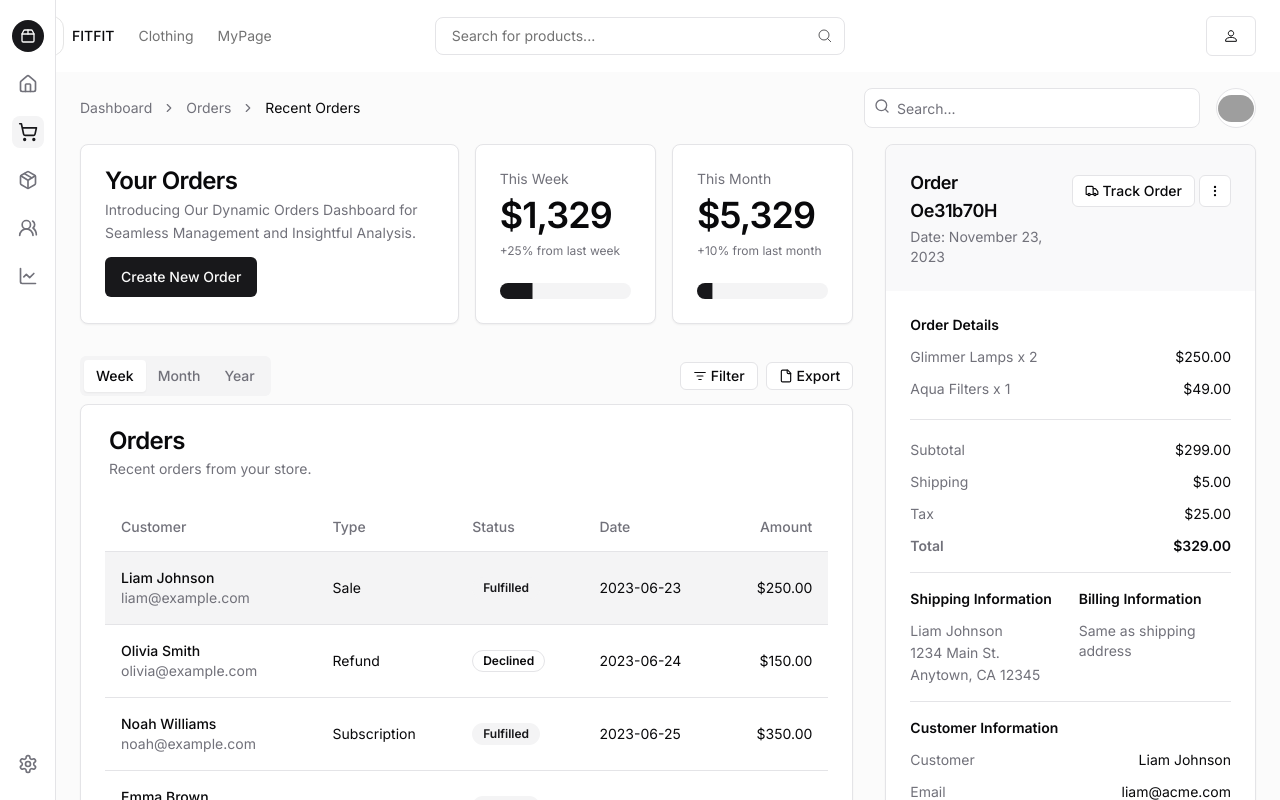
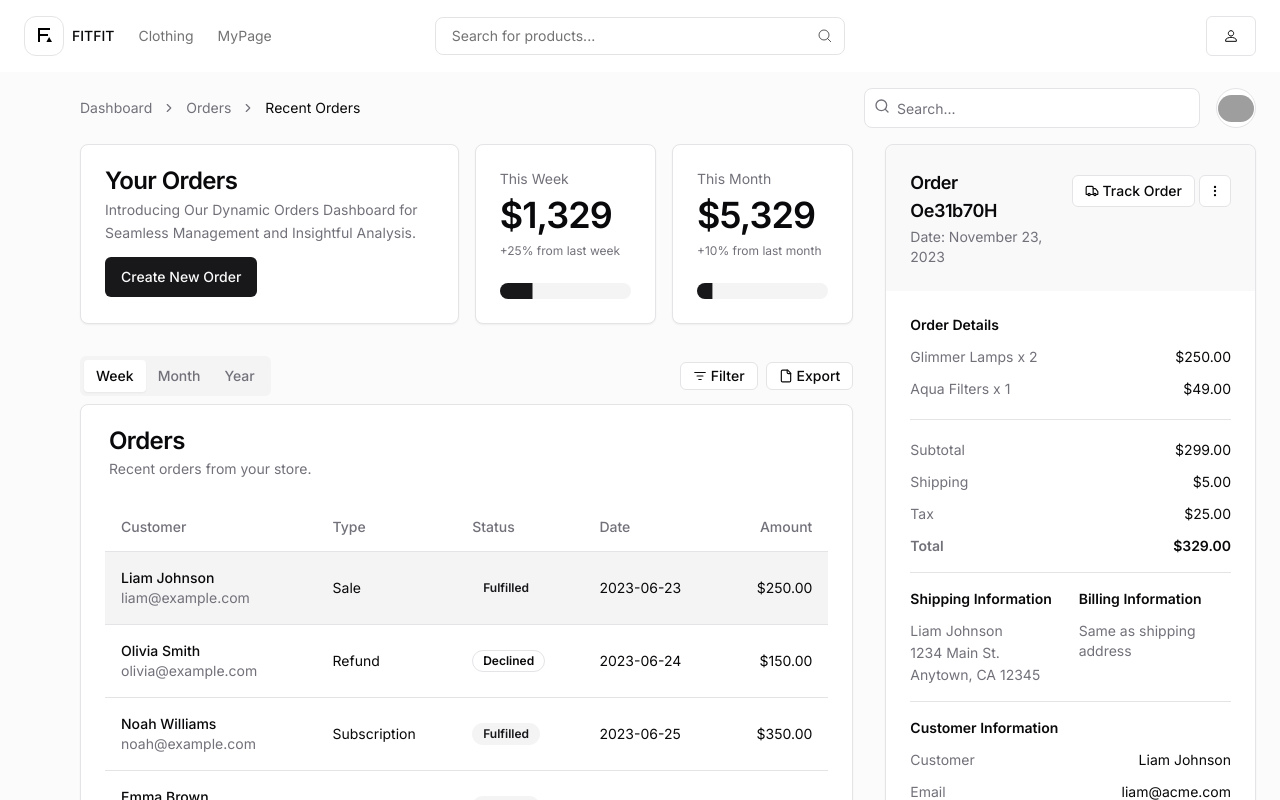
Before and after one commit to Capstone-Design-FitFit/Frontend_Nextjs, a Next.js app: page /dashboard in a window 1280 px wide. Shown: the top 800 px of the page. Built offline with nearby package versions, Linux system fonts and the light colour scheme; grey boxes are pictures that could not be loaded.

Commit message:
refactor : delete useless code

```diff
--- a/src/app/dashboard/page.js
+++ b/src/app/dashboard/page.js
@@ -82,159 +82,8 @@ export const description =
 export default function Dashboard() {
     return (
         <div className="flex min-h-screen w-full flex-col bg-muted/40">
-            <aside className="fixed inset-y-0 left-0 z-10 hidden w-14 flex-col border-r bg-background sm:flex">
-                <nav className="flex flex-col items-center gap-4 px-2 sm:py-5">
-                    <Link
-                        href="#"
-                        className="group flex h-9 w-9 shrink-0 items-center justify-center gap-2 rounded-full bg-primary text-lg font-semibold text-primary-foreground md:h-8 md:w-8 md:text-base"
-                    >
-                        <Package2 className="h-4 w-4 transition-all group-hover:scale-110" />
-                        <span className="sr-only">Acme Inc</span>
-                    </Link>
-                    <TooltipProvider>
-                        <Tooltip>
-                            <TooltipTrigger asChild>
-                                <Link
-                                    href="#"
-                                    className="flex h-9 w-9 items-center justify-center rounded-lg text-muted-foreground transition-colors hover:text-foreground md:h-8 md:w-8"
-                                >
-                                    <Home className="h-5 w-5" />
-                                    <span className="sr-only">Dashboard</span>
-                                </Link>
-                            </TooltipTrigger>
-                            <TooltipContent side="right">Dashboard</TooltipContent>
-                        </Tooltip>
-                    </TooltipProvider>
-                    <TooltipProvider>
-                        <Tooltip>
-                            <TooltipTrigger asChild>
-                                <Link
-                                    href="#"
-                                    className="flex h-9 w-9 items-center justify-center rounded-lg bg-accent text-accent-foreground transition-colors hover:text-foreground md:h-8 md:w-8"
-                                >
-                                    <ShoppingCart className="h-5 w-5" />
-                                    <span className="sr-only">Orders</span>
-                                </Link>
-                            </TooltipTrigger>
-                            <TooltipContent side="right">Orders</TooltipContent>
-                        </Tooltip>
-                    </TooltipProvider>
-                    <TooltipProvider>
-                        <Tooltip>
-                            <TooltipTrigger asChild>
-                                <Link
-                                    href="#"
-                                    className="flex h-9 w-9 items-center justify-center rounded-lg text-muted-foreground transition-colors hover:text-foreground md:h-8 md:w-8"
-                                >
-                                    <Package className="h-5 w-5" />
-                                    <span className="sr-only">Products</span>
-                                </Link>
-                            </TooltipTrigger>
-                            <TooltipContent side="right">Products</TooltipContent>
-                        </Tooltip>
-                    </TooltipProvider>
-                    <TooltipProvider>
-                        <Tooltip>
-                            <TooltipTrigger asChild>
-                                <Link
-                                    href="#"
-                                    className="flex h-9 w-9 items-center justify-center rounded-lg text-muted-foreground transition-colors hover:text-foreground md:h-8 md:w-8"
-                                >
-                                    <Users2 className="h-5 w-5" />
-                                    <span className="sr-only">Customers</span>
-                                </Link>
-                            </TooltipTrigger>
-                            <TooltipContent side="right">Customers</TooltipContent>
-                        </Tooltip>
-                    </TooltipProvider>
-                    <TooltipProvider>
-                        <Tooltip>
-                            <TooltipTrigger asChild>
-                                <Link
-                                    href="#"
-                                    className="flex h-9 w-9 items-center justify-center rounded-lg text-muted-foreground transition-colors hover:text-foreground md:h-8 md:w-8"
-                                >
-                                    <LineChart className="h-5 w-5" />
-                                    <span className="sr-only">Analytics</span>
-                                </Link>
-                            </TooltipTrigger>
-                            <TooltipContent side="right">Analytics</TooltipContent>
-                        </Tooltip>
-                    </TooltipProvider>
-                </nav>
-                <nav className="mt-auto flex flex-col items-center gap-4 px-2 sm:py-5">
-                    <TooltipProvider>
-                        <Tooltip>
-                            <TooltipTrigger asChild>
-                                <Link
-                                    href="#"
-                                    className="flex h-9 w-9 items-center justify-center rounded-lg text-muted-foreground transition-colors hover:text-foreground md:h-8 md:w-8"
-                                >
-                                    <Settings className="h-5 w-5" />
-                                    <span className="sr-only">Settings</span>
-                                </Link>
-                            </TooltipTrigger>
-                            <TooltipContent side="right">Settings</TooltipContent>
-                        </Tooltip>
-                    </TooltipProvider>
-                </nav>
-            </aside>
             <div className="flex flex-col sm:gap-4 sm:py-4 sm:pl-14">
                 <header className="sticky top-0 z-30 flex h-14 items-center gap-4 border-b bg-background px-4 sm:static sm:h-auto sm:border-0 sm:bg-transparent sm:px-6">
-                    <Sheet>
-                        <SheetTrigger asChild>
-                            <Button size="icon" variant="outline" className="sm:hidden">
-                                <PanelLeft className="h-5 w-5" />
-                                <span className="sr-only">Toggle Menu</span>
-                            </Button>
-                        </SheetTrigger>
-                        <SheetContent side="left" className="sm:max-w-xs">
-                            <nav className="grid gap-6 text-lg font-medium">
-                                <Link
-                                    href="#"
-                                    className="group flex h-10 w-10 shrink-0 items-center justify-center gap-2 rounded-full bg-primary text-lg font-semibold text-primary-foreground md:text-base"
-                                >
-                                    <Package2 className="h-5 w-5 transition-all group-hover:scale-110" />
-                                    <span className="sr-only">Acme Inc</span>
-                                </Link>
-                                <Link
-                                    href="#"
-                                    className="flex items-center gap-4 px-2.5 text-muted-foreground hover:text-foreground"
-                                >
-                                    <Home className="h-5 w-5" />
-                                    Dashboard
-                                </Link>
-                                <Link
-                                    href="#"
-                                    className="flex items-center gap-4 px-2.5 text-foreground"
-                                >
-                                    <ShoppingCart className="h-5 w-5" />
-                                    Orders
-                                </Link>
-                                <Link
-                                    href="#"
-                                    className="flex items-center gap-4 px-2.5 text-muted-foreground hover:text-foreground"
-                                >
-                                    <Package className="h-5 w-5" />
-                                    Products
-                                </Link>
-                                <Link
-                                    href="#"
-                                    className="flex items-center gap-4 px-2.5 text-muted-foreground hover:text-foreground"
-                                >
-                                    <Users2 className="h-5 w-5" />
-                                    Customers
-                                </Link>
-                                <Link
-                                    href="#"
-                                    className="flex items-center gap-4 px-2.5 text-muted-foreground hover:text-foreground"
-                                >
-                                    <LineChart className="h-5 w-5" />
-                                    Settings
-                                </Link>
-                            </nav>
-                        </SheetContent>
-                    </Sheet>
                     <Breadcrumb className="hidden md:flex">
                         <BreadcrumbList>
                             <BreadcrumbItem>
```
